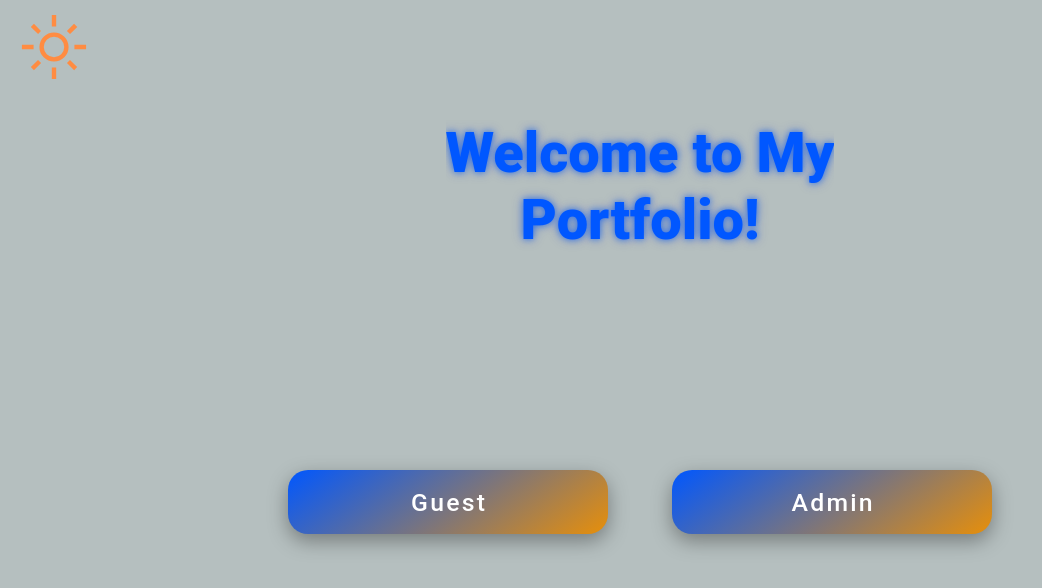
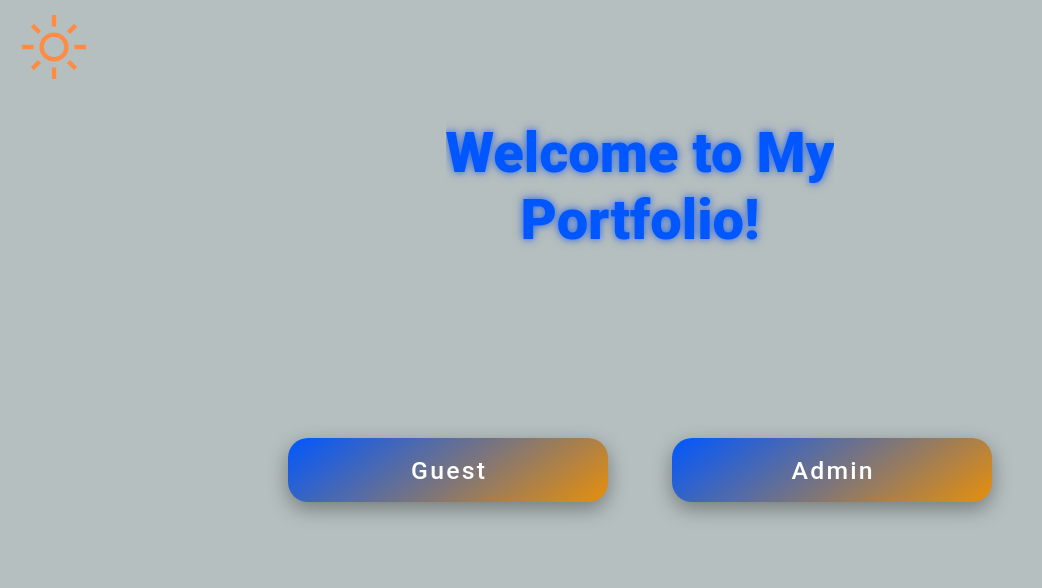
Before and after one commit to Steffycoding/PORTFOLIO, a Nuxt app: page /welcome in a window 1280 px wide. Shown: the top 588 px of the page, without its empty margins (0-1042 px from the left). Built offline with nearby package versions, Linux system fonts and the light colour scheme.

Commit message:
Update welcome.vue

```diff
--- a/pages/welcome.vue
+++ b/pages/welcome.vue
@@ -151,7 +151,7 @@ const adminBtnStyle = computed(() => ({
 .v-btn {
   flex: 1 1 auto;
   min-width: 150px;
-  max-width: 250px;
+  max-width: 200px;
   display: flex;
   justify-content: center;
   align-items: center;
@@ -164,7 +164,7 @@ const adminBtnStyle = computed(() => ({
   position: relative;
   box-shadow: 0 7px 20px rgba(0,0,0,0.35);
   transition: transform 0.3s ease, box-shadow 0.3s ease;
-  margin-top: 8rem;
+  margin-top: 6rem;
 }
 .v-btn::after {
   content: '';
```
